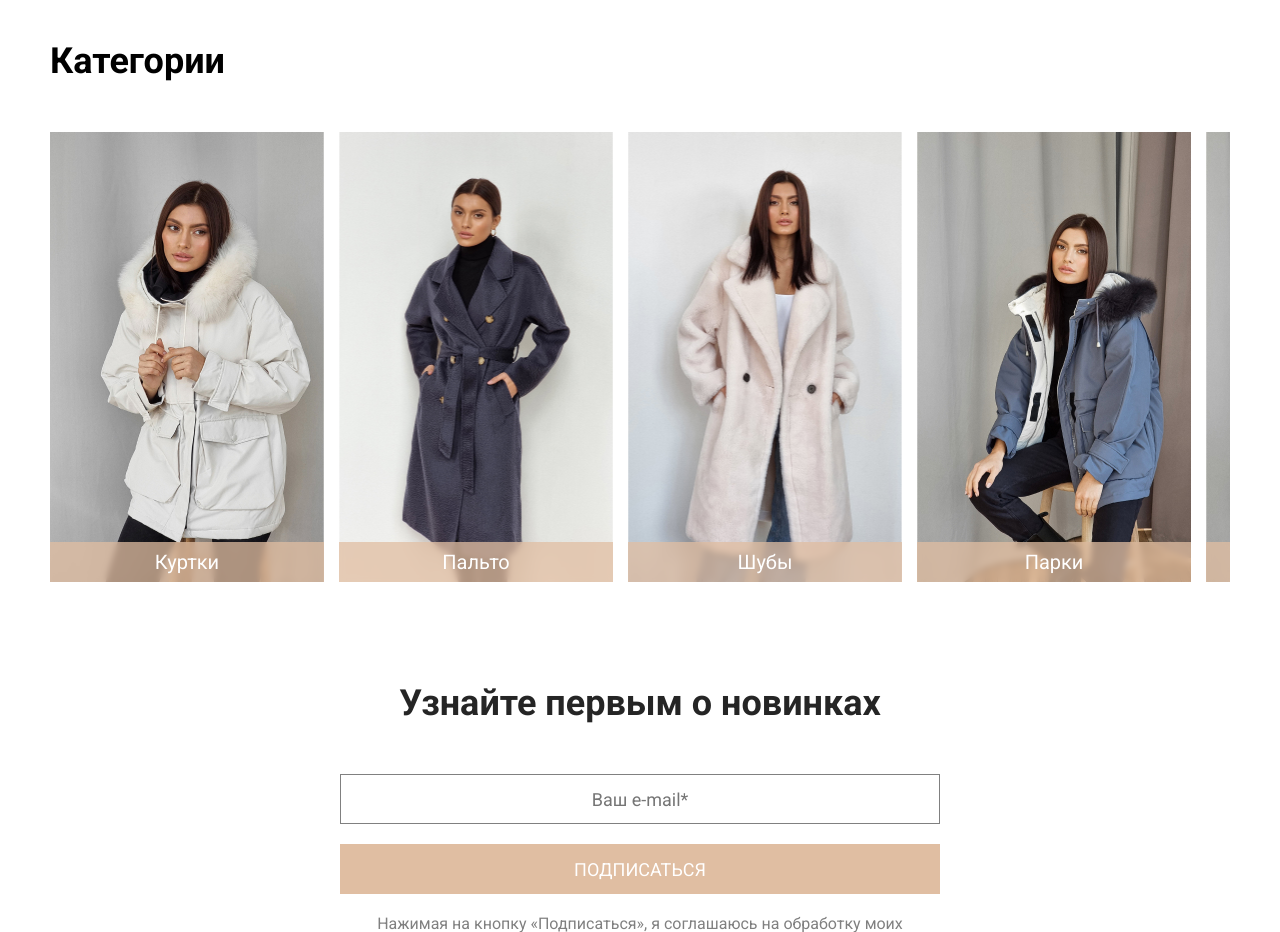
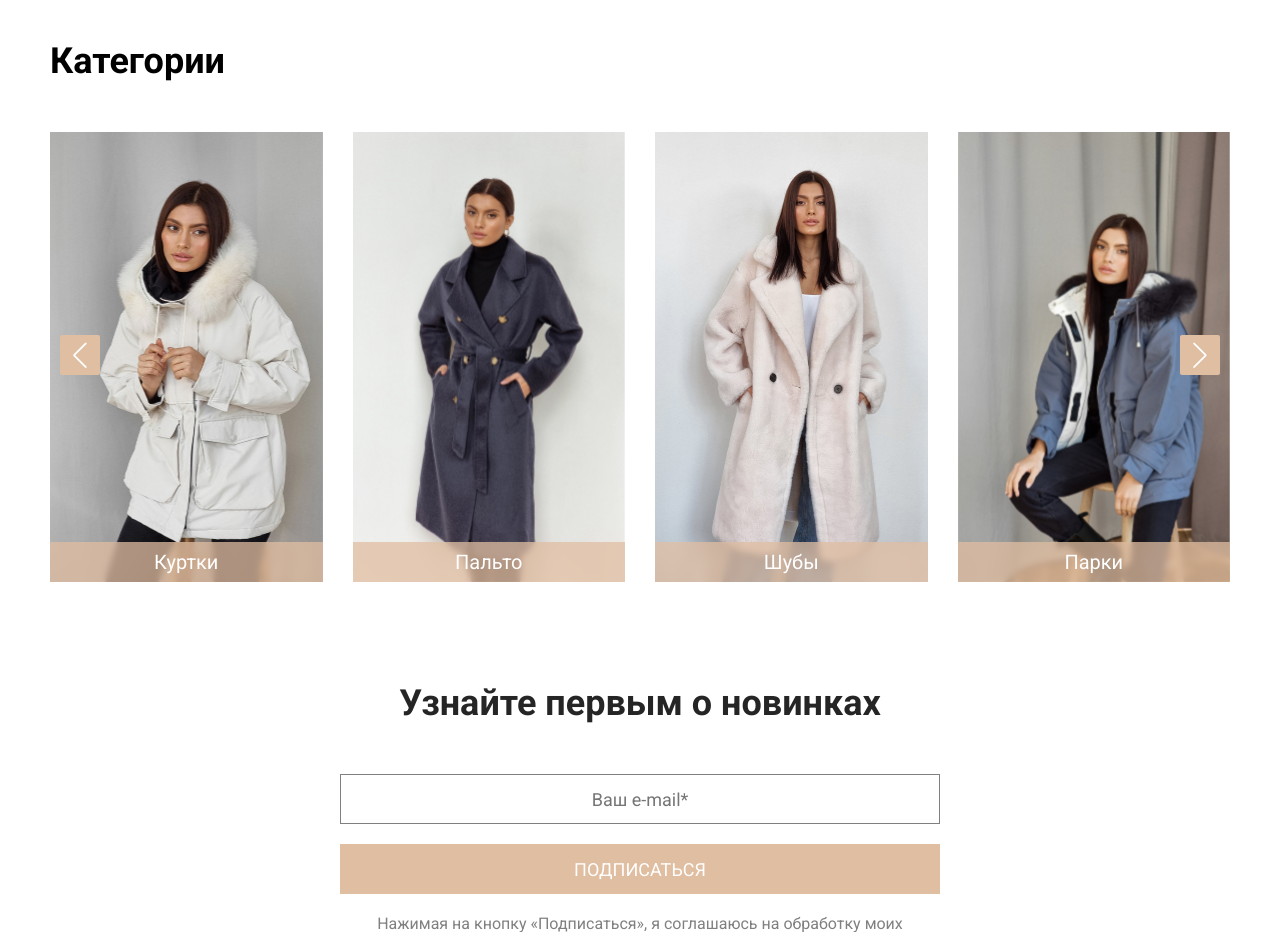
Before and after one commit to Shakk46/Yanki, a plain HTML site: page index.html in a window 1280 px wide. Shown: the part 860-1792 px from the top of the page. Drawn offline with nearby package versions, Linux system fonts and the light colour scheme.

Commit message:
Доработал слайдер

```diff
--- a/index.html
+++ b/index.html
@@ -1,18 +1,21 @@
-    <!DOCTYPE html>
+<!DOCTYPE html>
 <html lang="en">
+
 <head>
     <meta charset="UTF-8">
     <meta http-equiv="X-UA-Compatible" content="IE=edge">
     <meta name="viewport" content="width=device-width, initial-scale=1.0">
-    <link href="https://fonts.googleapis.com/icon?family=Material+Icons"
-      rel="stylesheet">
+    <link href="https://fonts.googleapis.com/icon?family=Material+Icons" rel="stylesheet">
+    <link rel="stylesheet" href="https://cdn.jsdelivr.net/npm/swiper@9/swiper-bundle.min.css" />
     <link rel="stylesheet" href="./style/style.css">
     <link rel="stylesheet" href="./style/media.css">
     <link href="https://fonts.googleapis.com/icon?family=Material+Icons" rel="stylesheet">
-      <link href="https://fonts.googleapis.com/css2?family=Roboto:wght@300;400;500;700;900&display=swap" rel="stylesheet">
-    <script src="./script/script.js" defer></script>
+    <link href="https://fonts.googleapis.com/css2?family=Roboto:wght@300;400;500;700;900&display=swap" rel="stylesheet">
+
+
     <title>Yanki</title>
 </head>
+
 <body>
     <header class="header">
 
@@ -72,25 +75,28 @@
         <section class="section2">
 
             <h2>Категории</h2>
-            <div class="swiper">
-                <div class="cards">
-                    <div class="card card1"><p>Куртки</p></div>
-                    <div class="card card2"><p>Пальто</p></div>
-                    <div class="card card3"><p>Шубы</p></div>
-                    <div class="card card4"><p>Парки</p></div>
-                    <div class="card card4"><p>Парки</p></div>
-                    <div class="card card4"><p>Парки</p></div>
+            <div class="swiper mySwiper">
+                <div class="swiper-wrapper">
+                  <div class="swiper-slide card1"><p>Куртки</p></div>
+                  <div class="swiper-slide card2"><p>Пальто</p></div>
+                  <div class="swiper-slide card3"><p>Шубы</p></div>
+                  <div class="swiper-slide card4"><p>Парки</p></div>
+                  <div class="swiper-slide card1"><p>Куртки</p></div>
+                  <div class="swiper-slide card2"><p>Пальто</p></div>
+                  <div class="swiper-slide card3"><p>Шубы</p></div>
+                  <div class="swiper-slide card4"><p>Парки</p></div>
                 </div>
-
-
-            </div>
+                <div class="swiper-button-next xuy1"></div>
+                <div class="swiper-button-prev xuy2"></div>
+              </div>
         </section>
         <section class="section3">
-            <h2>Узнайте  первым о новинках</h2>
+            <h2>Узнайте первым о новинках</h2>
             <form action="" class="form">
                 <input type="email" placeholder="Ваш e-mail*" class="email">
                 <input type="submit" value="ПОДПИСАТЬСЯ" class="submit">
-                <p>Нажимая на кнопку «Подписаться», я соглашаюсь на обработку моих персональных данных и ознакомлен(а) с условиями конфиденциальности.
+                <p>Нажимая на кнопку «Подписаться», я соглашаюсь на обработку моих персональных данных и ознакомлен(а) с
+                    условиями конфиденциальности.
                 </p>
             </form>
         </section>
@@ -127,6 +133,8 @@
             </ul>
         </div>
     </footer>
+    <script src="https://cdn.jsdelivr.net/npm/swiper@9/swiper-bundle.min.js"></script>
     <script src="./script/script.js"></script>
+
 </body>
 </html>
--- a/script/script.js
+++ b/script/script.js
@@ -29,3 +29,30 @@ for(let block of blocks){
     }
     block.addEventListener('click', onclick)
 }
+
+var swiper = new Swiper(".mySwiper", {
+    slidesPerView: 4,
+    spaceBetween: 30,
+    loop:true,
+    navigation: {
+        nextEl: ".swiper-button-next",
+        prevEl: ".swiper-button-prev",
+    },
+    breakpoints: {
+        100:{
+            slidesPerView:1,
+        },
+        440: {
+          slidesPerView: 2,
+          spaceBetween: 20,
+        },
+        768: {
+          slidesPerView: 3,
+          spaceBetween: 25,
+        },
+        1024: {
+          slidesPerView: 4,
+          spaceBetween: 30,
+        },
+      },
+  });
--- a/style/style.css
+++ b/style/style.css
@@ -85,54 +85,54 @@ input {
     margin: 0 0 50px;
     font-size: 36px;
 }
+
 .swiper {
-    max-width: 1140px;
-    position: relative;
+    width: 100%;
+    height: 450px;
+  }
 
-}
-.cards {
-    display: flex;
-    gap:15px;
-    transition: 300ms;
-    transform: translateX(0px);
-}
-.card {
+  .swiper-slide {
     width: 274px;
     height: 450px;
     display: flex;
-    flex-direction: column;
-    justify-content: flex-end;
-    flex-shrink: 0;
-}
-.card p {
+    flex-direction: column !important;
+    justify-content: flex-end ;
+  }
+  .swiper-slide p {
     height: 40px;
     background: rgba(224, 190, 162, 0.75);
     backdrop-filter: blur(3px);
     display: grid;
     place-content: center;
     font-size: 20px;
+    cursor: pointer;
 }
-.card1 {
-    background: url('../img/card1.jpg');
+
+.card1{
+    background-image: url(../img/card1.jpg);
     background-position: center;
     background-size: cover;
 }
-.card2 {
-    background: url('../img/card2.jpg');
+.card2{
+    background-image: url(../img/card2.jpg);
     background-position: center;
     background-size: cover;
 }
-.card3 {
-    background: url('../img/card3.jpg');
+.card3{
+    background-image: url(../img/card3.jpg);
     background-position: center;
     background-size: cover;
 }
-.card4 {
-    background: url('../img/card4.jpg');
+.card4{
+    background-image: url(../img/card4.jpg);
     background-position: center;
     background-size: cover;
 }
-.swipe {
+.swiper-button-next::after{
+    font-size: 26px;
+    color: white;
+}
+.xuy1{
     width: 40px;
     height: 40px;
     background: rgba(224, 190, 162, 1);
@@ -141,16 +141,24 @@ input {
     position:absolute;
     border: none;
     cursor: pointer;
+    border-radius: 2px;
 }
-.swipe-left {
-    top: 45%;
-    left: 10px;
-    display: none;
+.swiper-button-prev::after{
+    font-size: 26px;
+    color: white;
 }
-.swipe-right {
-    top: 45%;
-    right: 10px;
+.xuy2{
+    width: 40px;
+    height: 40px;
+    background: rgba(224, 190, 162, 1);
+    display: grid;
+    place-items: center;
+    position:absolute;
+    border: none;
+    cursor: pointer;
+    border-radius: 2px;
 }
+
 .section3 {
     max-width: 600px;
     margin: 0 auto 100px;
```
